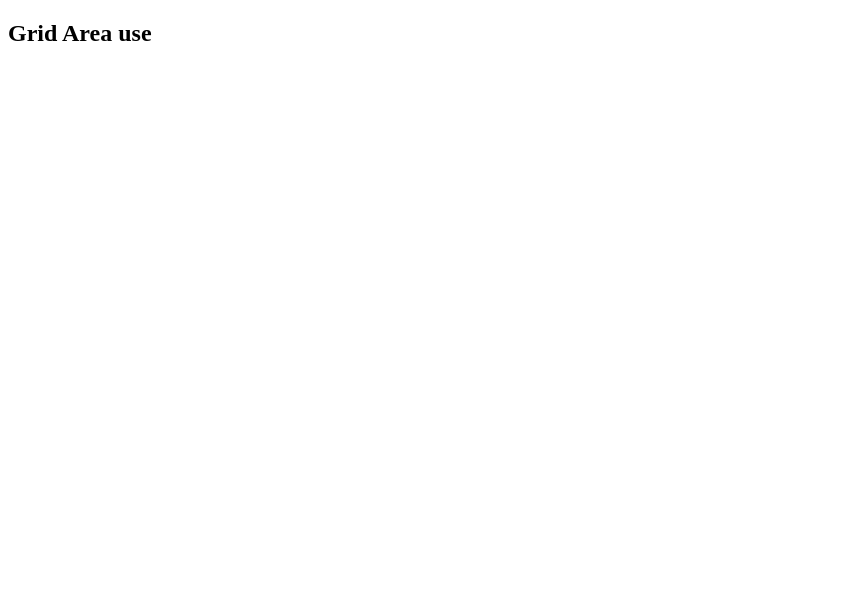
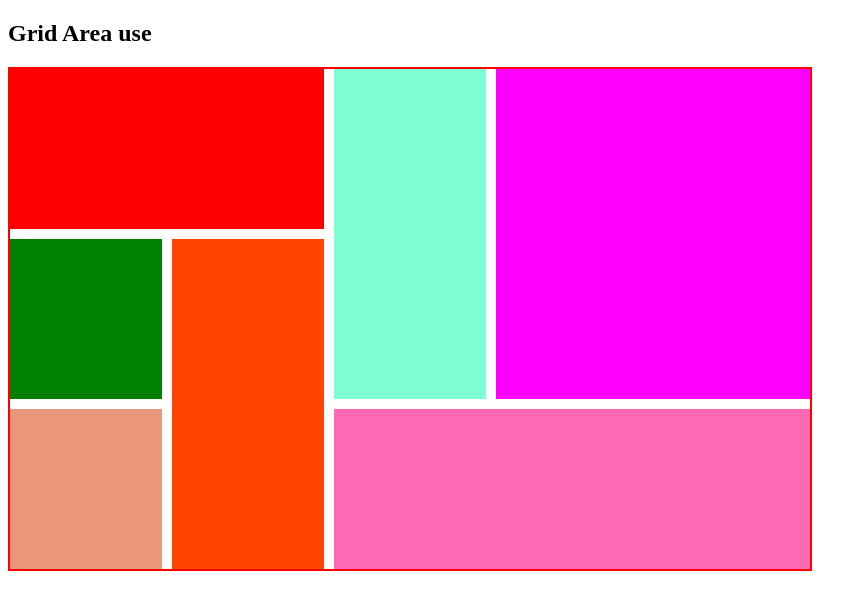
Before and after one commit to jahidhasan6676/grid-use, a plain HTML site: page index.html in a window 1280 px wide. Shown: the whole page, without its empty margins (0-867 px from the left). Drawn offline with Linux system fonts and the light colour scheme.

Commit message:
add the grid area layout

```diff
--- a/index.html
+++ b/index.html
@@ -4,10 +4,20 @@
     <meta charset="UTF-8">
     <meta name="viewport" content="width=device-width, initial-scale=1.0">
     <title>grid use</title>
+    <link rel="stylesheet" href="./styles/style.css">
 </head>
 <body>
     <header>
         <h2>Grid Area use</h2>
+        <div class="parent">
+        <div class="box-1"></div>
+        <div class="box-2"></div>
+        <div class="box-3"></div>
+        <div class="box-4"></div>
+        <div class="box-5"></div>
+        <div class="box-6"></div>
+        <div class="box-7"></div>
+        </div>
 
 
     </header>
--- a/styles/style.css
+++ b/styles/style.css
@@ -0,0 +1,41 @@
+.parent{
+    width:800px;
+    height:500px;
+    border:2px solid red;
+    display:grid;
+    grid-template-areas:
+    "a a b c c"
+    "d e b c c"
+    "f e g g g"
+    ;
+   gap:10px;
+}
+
+.box-1{
+    background-color:red;
+    grid-area: a;
+}
+.box-2{
+    background-color:aquamarine;
+    grid-area: b;
+}
+.box-3{
+    background-color:fuchsia;
+    grid-area: c;
+}
+.box-4{
+    background-color:green;
+    grid-area: d;
+}
+.box-5{
+    background-color:orangered;
+    grid-area: e;
+}
+.box-6{
+    background-color:darksalmon;
+    grid-area: f;
+}
+.box-7{
+    background-color:hotpink;
+    grid-area: g;
+}
```
